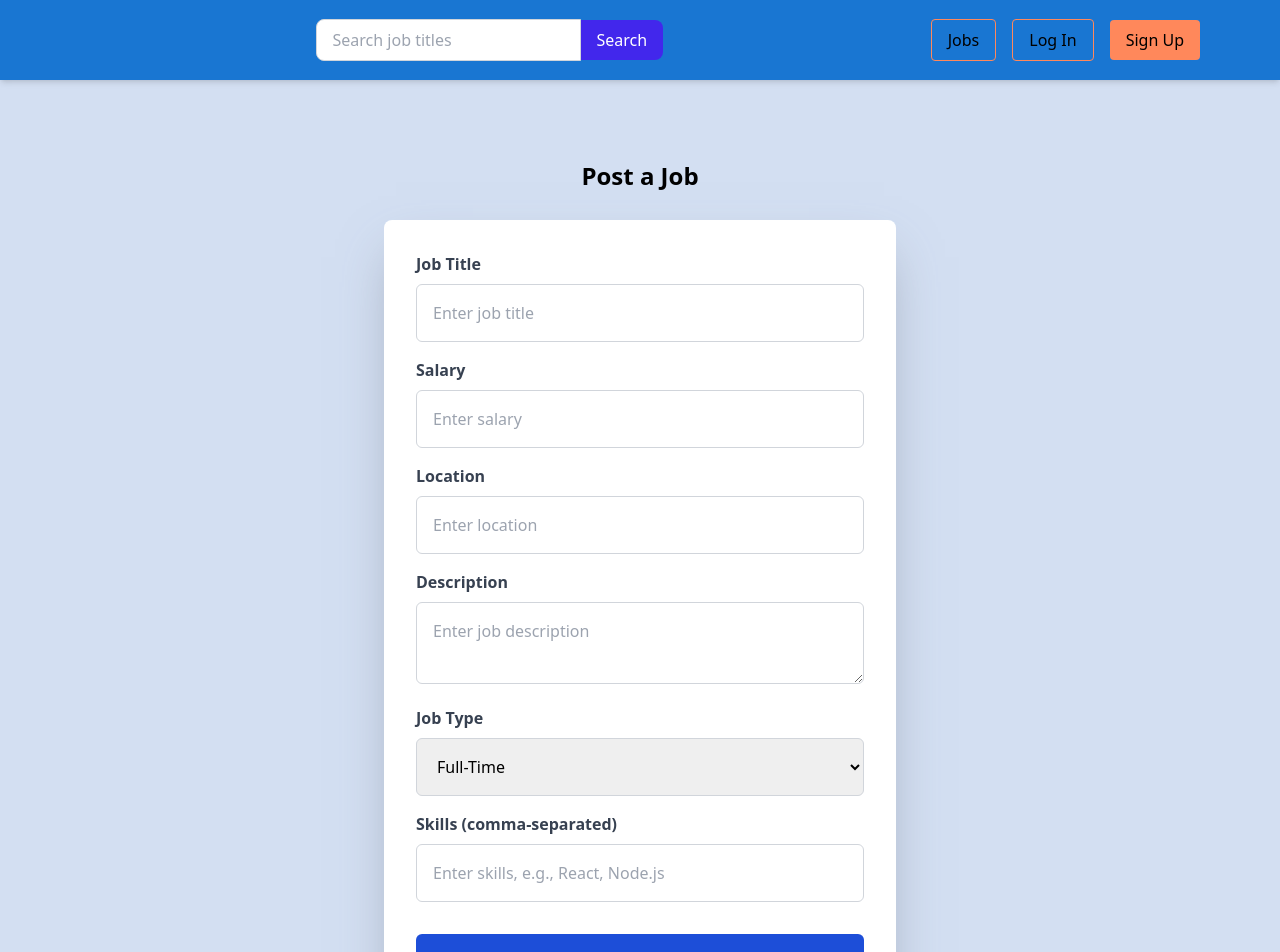
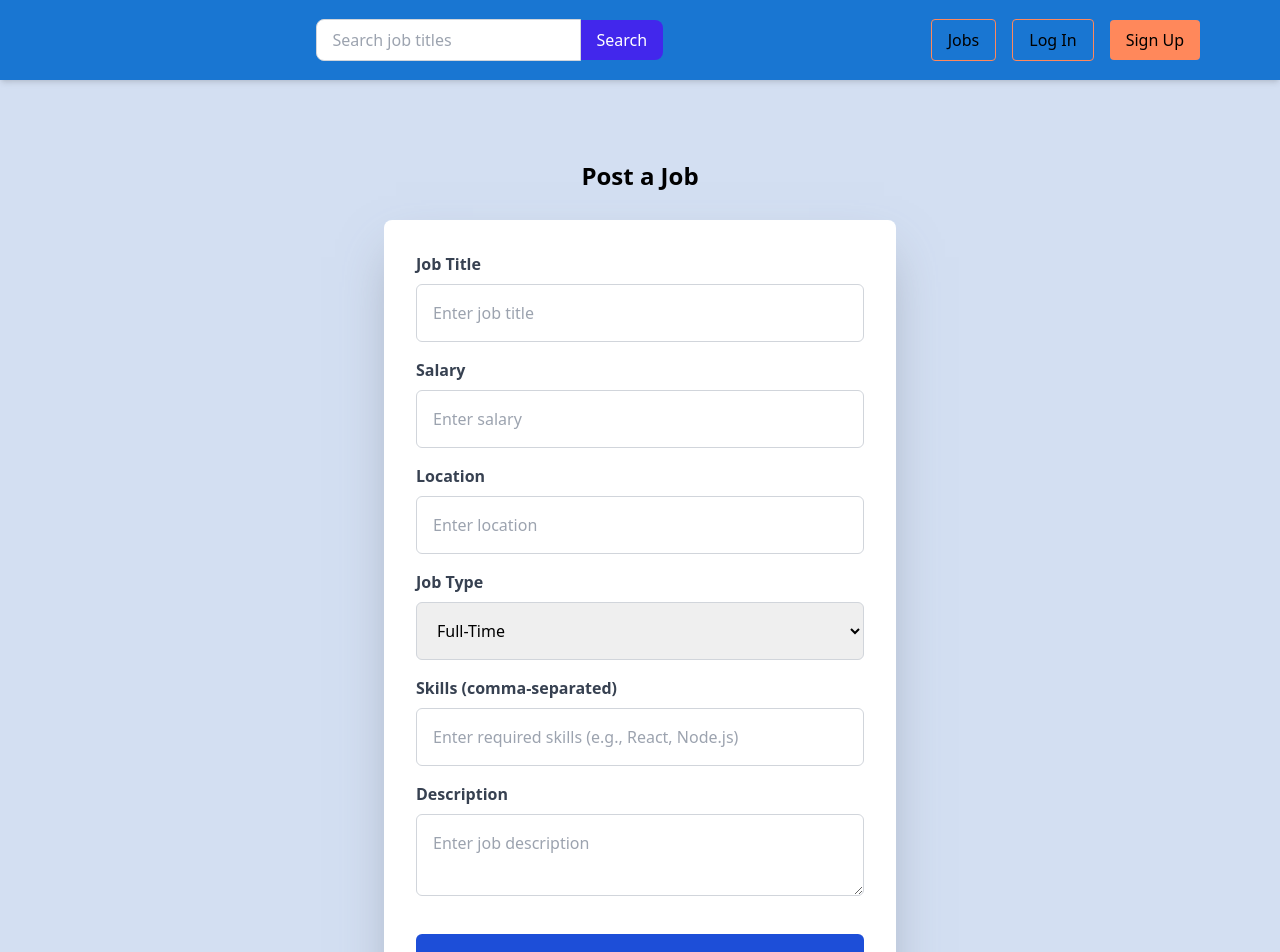
Before and after one commit to archana-singh-1/job-portal-project-frontend, a React (Vite) app: page /job-posting in a window 1280 px wide. Shown: the top 952 px of the page. Built offline with nearby package versions, Linux system fonts and the light colour scheme.

Commit message:
update posting code

```diff
--- a/src/components/Jobposting.jsx
+++ b/src/components/Jobposting.jsx
@@ -1,4 +1,4 @@
-// import React, { useState } from 'react';
+// import  { useState } from 'react';
 // import axios from 'axios';
 
 // const JobPosting = () => {
@@ -20,7 +20,7 @@
 //             }
 
 //             const response = await axios.post(
-//                 'https://job-portal-project-theta.vercel.app/api/employer/jobs',
+//                 'http://localhost:4000/api/employer/jobs',
 //                 { jobTitle, salary, location, description },
 //                 {
 //                     headers: {
@@ -28,6 +28,9 @@
 //                     },
 //                 }
 //             );
+//             console.log('Server response:', response.data);
+
+
 
 //             setMessage('Job posted successfully!');
 //             setError(null);
@@ -130,7 +133,173 @@
 
 
 
-import  { useState } from 'react';
+// import  { useState } from 'react';
+// import axios from 'axios';
+
+// const JobPosting = () => {
+//     const [title, setTitle] = useState('');
+//     const [salary, setSalary] = useState('');
+//     const [location, setLocation] = useState('');
+//     const [description, setDescription] = useState('');
+//     const [jobType, setJobType] = useState('Full-Time'); // Default job type
+//     const [skills, setSkills] = useState(''); // Skills as a comma-separated string
+//     const [message, setMessage] = useState(null);
+//     const [error, setError] = useState(null);
+
+//     const handleJobPost = async (e) => {
+//         e.preventDefault();
+
+//         try {
+//             const token = localStorage.getItem('token');
+//             if (!token) {
+//                 alert('Please log in to post a job.');
+//                 return;
+//             }
+
+//             const employerId = "67569cfbfa35792d915b57f7"; // Replace with the actual employerId or fetch it dynamically
+
+//             const response = await axios.post(
+//                 'http://localhost:4000/api/employer/jobs',
+//                 {
+//                     title,
+//                     description,
+//                     employerId,
+//                     location,
+//                     salary,
+//                     jobType,
+//                     skills: skills.split(',').map(skill => skill.trim()), // Convert comma-separated string to array
+//                 },
+//                 {
+//                     headers: {
+//                         Authorization: `Bearer ${token}`,
+//                     },
+//                 }
+//             );
+//             console.log('Server response:', response.data);
+
+//             setMessage('Job posted successfully!');
+//             setError(null);
+
+//             // Reset form
+//             setTitle('');
+//             setSalary('');
+//             setLocation('');
+//             setDescription('');
+//             setJobType('Full-Time');
+//             setSkills('');
+//         } catch (error) {
+//             setError(
+//                 error.response?.data?.error || 'Failed to post job. Please try again.'
+//             );
+//             setMessage(null);
+//         }
+//     };
+
+//     return (
+//         <div className="container mx-auto mt-[80px]">
+//             <h1 className="text-2xl text-center mb-7 font-bold">Post a Job</h1>
+//             <form
+//                 onSubmit={handleJobPost}
+//                 className="w-full max-w-lg mx-auto bg-white p-8 rounded-lg shadow-2xl shadow-gray-500/50"
+//             >
+//                 <div className="mb-4">
+//                     <label className="block text-gray-700 font-bold mb-2">Job Title</label>
+//                     <input
+//                         type="text"
+//                         className="w-full p-4 border border-gray-300 rounded-md"
+//                         value={title}
+//                         onChange={(e) => setTitle(e.target.value)}
+//                         placeholder="Enter job title"
+//                         required
+//                     />
+//                 </div>
+
+//                 <div className="mb-4">
+//                     <label className="block text-gray-700 font-bold mb-2">Salary</label>
+//                     <input
+//                         type="text"
+//                         className="w-full p-4 border border-gray-300 rounded-md"
+//                         value={salary}
+//                         onChange={(e) => setSalary(e.target.value)}
+//                         placeholder="Enter salary"
+//                         required
+//                     />
+//                 </div>
+
+//                 <div className="mb-4">
+//                     <label className="block text-gray-700 font-bold mb-2">Location</label>
+//                     <input
+//                         type="text"
+//                         className="w-full p-4 border border-gray-300 rounded-md"
+//                         value={location}
+//                         onChange={(e) => setLocation(e.target.value)}
+//                         placeholder="Enter location"
+//                         required
+//                     />
+//                 </div>
+
+//                 <div className="mb-4">
+//                     <label className="block text-gray-700 font-bold mb-2">Description</label>
+//                     <textarea
+//                         className="w-full p-4 border border-gray-300 rounded-md"
+//                         value={description}
+//                         onChange={(e) => setDescription(e.target.value)}
+//                         placeholder="Enter job description"
+//                         required
+//                     />
+//                 </div>
+
+//                 <div className="mb-4">
+//                     <label className="block text-gray-700 font-bold mb-2">Job Type</label>
+//                     <select
+//                         className="w-full p-4 border border-gray-300 rounded-md"
+//                         value={jobType}
+//                         onChange={(e) => setJobType(e.target.value)}
+//                         required
+//                     >
+//                         <option value="Full-Time">Full-Time</option>
+//                         <option value="Part-Time">Part-Time</option>
+//                         <option value="Contract">Contract</option>
+//                     </select>
+//                 </div>
+
+//                 <div className="mb-4">
+//                     <label className="block text-gray-700 font-bold mb-2">Skills (comma-separated)</label>
+//                     <input
+//                         type="text"
+//                         className="w-full p-4 border border-gray-300 rounded-md"
+//                         value={skills}
+//                         onChange={(e) => setSkills(e.target.value)}
+//                         placeholder="Enter skills, e.g., React, Node.js"
+//                         required
+//                     />
+//                 </div>
+
+//                 <button
+//                     type="submit"
+//                     className="w-full text-white font-bold py-4 px-5 rounded-md bg-blue-700 transition duration-200 mt-4"
+//                 >
+//                     Post Job
+//                 </button>
+
+//                 {message && <p className="text-green-500 mt-4">{message}</p>}
+//                 {error && <p className="text-red-500 mt-4">{error}</p>}
+//             </form>
+//         </div>
+//     );
+// };
+
+// export default JobPosting;
+
+
+
+
+
+
+
+
+
+import { useState } from 'react';
 import axios from 'axios';
 
 const JobPosting = () => {
@@ -138,8 +307,8 @@ const JobPosting = () => {
     const [salary, setSalary] = useState('');
     const [location, setLocation] = useState('');
     const [description, setDescription] = useState('');
-    const [jobType, setJobType] = useState('Full-Time'); // Default job type
-    const [skills, setSkills] = useState(''); // Skills as a comma-separated string
+    const [jobType, setJobType] = useState('Full-Time'); // Default value
+    const [skills, setSkills] = useState('');
     const [message, setMessage] = useState(null);
     const [error, setError] = useState(null);
 
@@ -153,40 +322,32 @@ const JobPosting = () => {
                 return;
             }
 
-            const employerId = "67569cfbfa35792d915b57f7"; // Replace with the actual employerId or fetch it dynamically
+            // Convert skills (comma-separated string) to an array
+            const skillsArray = skills.split(',').map(skill => skill.trim());
 
             const response = await axios.post(
-                'https://job-portal-project-theta.vercel.app/api/employer/jobs',
-                {
-                    title,
-                    description,
-                    employerId,
-                    location,
-                    salary,
-                    jobType,
-                    skills: skills.split(',').map(skill => skill.trim()), // Convert comma-separated string to array
-                },
+                'http://localhost:4000/api/employer/jobs',
+                { title, salary, location, description, jobType, skills: skillsArray },
                 {
                     headers: {
                         Authorization: `Bearer ${token}`,
                     },
                 }
             );
+
             console.log('Server response:', response.data);
 
             setMessage('Job posted successfully!');
             setError(null);
 
-            // Reset form
             setTitle('');
             setSalary('');
             setLocation('');
             setDescription('');
-            setJobType('Full-Time');
             setSkills('');
         } catch (error) {
             setError(
-                error.response?.data?.error || 'Failed to post job. Please try again.'
+                error.response?.data?.message || 'Failed to post job. Please try again.'
             );
             setMessage(null);
         }
@@ -236,27 +397,16 @@ const JobPosting = () => {
                 </div>
 
                 <div className="mb-4">
-                    <label className="block text-gray-700 font-bold mb-2">Description</label>
-                    <textarea
-                        className="w-full p-4 border border-gray-300 rounded-md"
-                        value={description}
-                        onChange={(e) => setDescription(e.target.value)}
-                        placeholder="Enter job description"
-                        required
-                    />
-                </div>
-
-                <div className="mb-4">
                     <label className="block text-gray-700 font-bold mb-2">Job Type</label>
                     <select
                         className="w-full p-4 border border-gray-300 rounded-md"
                         value={jobType}
                         onChange={(e) => setJobType(e.target.value)}
-                        required
                     >
                         <option value="Full-Time">Full-Time</option>
                         <option value="Part-Time">Part-Time</option>
-                        <option value="Contract">Contract</option>
+                        <option value="Freelance">Freelance</option>
+                        <option value="Internship">Internship</option>
                     </select>
                 </div>
 
@@ -267,7 +417,18 @@ const JobPosting = () => {
                         className="w-full p-4 border border-gray-300 rounded-md"
                         value={skills}
                         onChange={(e) => setSkills(e.target.value)}
-                        placeholder="Enter skills, e.g., React, Node.js"
+                        placeholder="Enter required skills (e.g., React, Node.js)"
+                        required
+                    />
+                </div>
+
+                <div className="mb-4">
+                    <label className="block text-gray-700 font-bold mb-2">Description</label>
+                    <textarea
+                        className="w-full p-4 border border-gray-300 rounded-md"
+                        value={description}
+                        onChange={(e) => setDescription(e.target.value)}
+                        placeholder="Enter job description"
                         required
                     />
                 </div>
```
